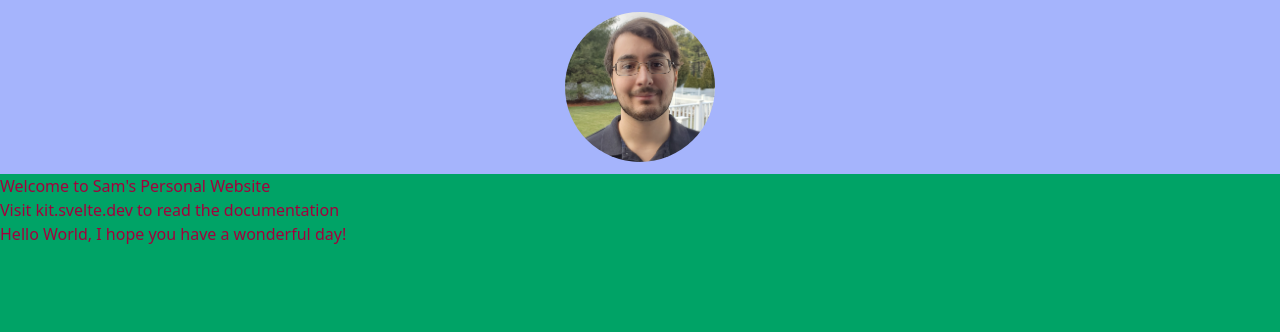
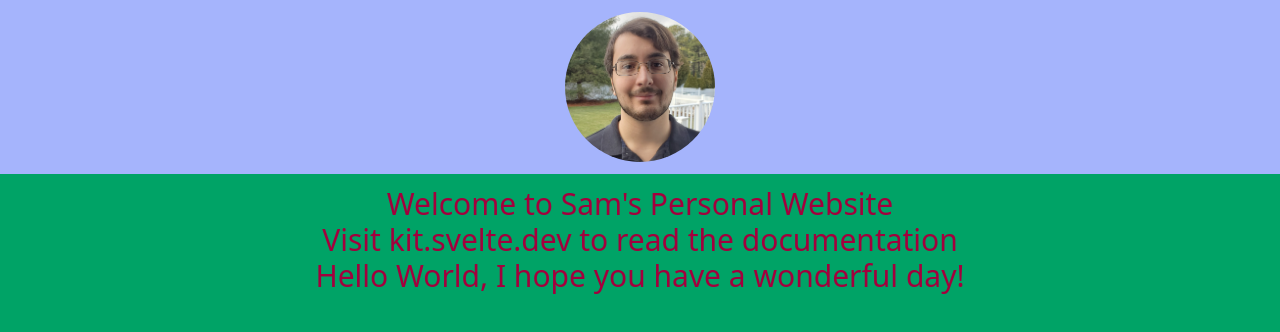
Before and after one commit to samuelsteiger/personal-website, a SvelteKit app: page / in a window 1280 px wide. Shown: the top 332 px of the page. Built offline with nearby package versions, Linux system fonts and the light colour scheme.

Commit message:
Added bio component

```diff
--- /dev/null
+++ b/src/lib/bio.svelte
@@ -0,0 +1,13 @@
+<script>
+
+</script>
+
+<style>
+
+</style>
+
+<div class="text-center py-3 text-3xl">
+    <h1>Welcome to Sam's Personal Website</h1>
+    <p>Visit <a href="https://kit.svelte.dev">kit.svelte.dev</a> to read the documentation</p>
+    <p>Hello World, I hope you have a wonderful day!</p>
+</div>
--- a/src/routes/+page.svelte
+++ b/src/routes/+page.svelte
@@ -1,6 +1,6 @@
 <script>
 	import Headshot from "$lib/headshot.svelte";
-
+	import Bio from "$lib/bio.svelte";
 </script>
 
 <style lang="postcss">
@@ -11,8 +11,4 @@
 </style>
 
 <Headshot/>
-<h1>
-	Welcome to Sam's Personal Website
-</h1>
-<p>Visit <a href="https://kit.svelte.dev">kit.svelte.dev</a> to read the documentation</p>
-<p>Hello World, I hope you have a wonderful day!</p>
+<Bio/>
```
